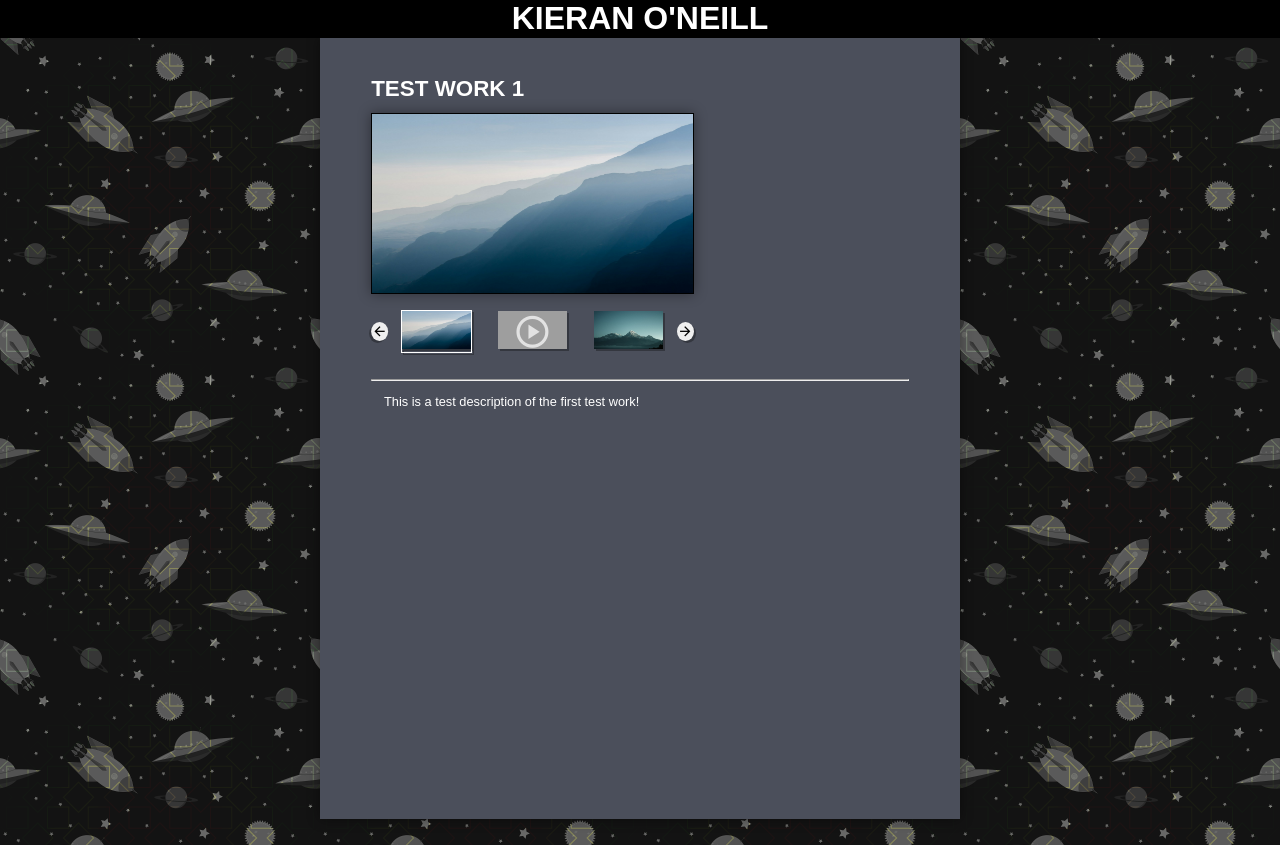
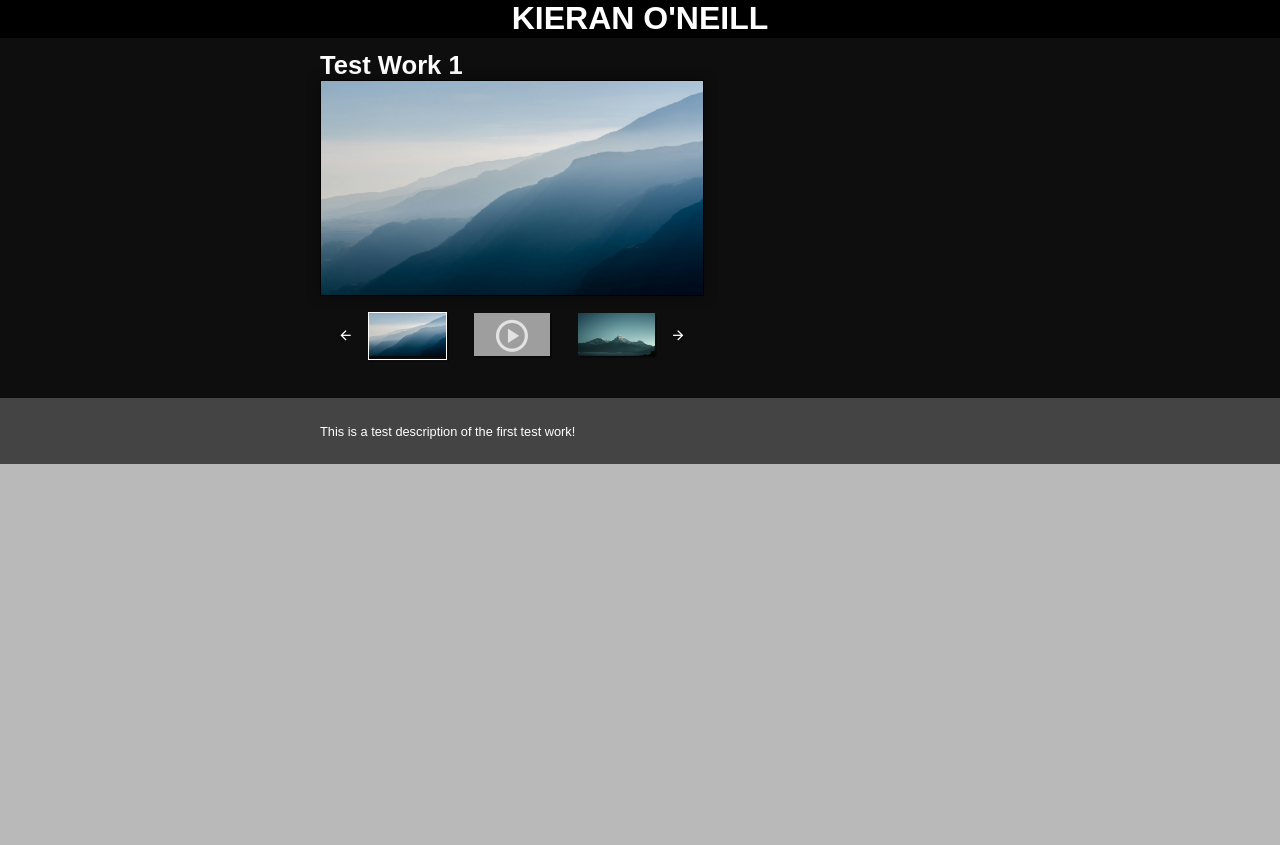
Before and after one commit to JeffBose85/kieranportfolio, a React (Create React App) app: page / in a window 1280 px wide. Both pictures are taken after a click on the button "TEST WORK 1". After the commit the page ends 800 px from the top, so only its background shows below. Built offline with nearby package versions, Linux system fonts and the light colour scheme; grey boxes are pictures that could not be loaded; a web font is replaced by a local one.

Commit message:
Restyled work page

```diff
--- a/src/components/WorkPageImages.js
+++ b/src/components/WorkPageImages.js
@@ -59,7 +59,7 @@ const WorkPageImages = (props) => {
             </div>
             <div className="imagescroller">
                 <button onClick={handleClickLeft} className="gallerybtn imageleft">
-                    <span class="material-symbols-outlined">arrow_forward</span>
+                    <span className="material-symbols-outlined">arrow_forward</span>
                 </button>
                 {gallery.slice(imageStart, imageEnd).map((image, index) => {
 
@@ -107,7 +107,7 @@ const WorkPageImages = (props) => {
                     );
                 })}
                 <button onClick={handleClickRight} className="gallerybtn imageright">
-                    <span class="material-symbols-outlined">arrow_forward</span>
+                    <span className="material-symbols-outlined">arrow_forward</span>
                 </button>
             </div>
         </div>
--- a/src/data/works.json
+++ b/src/data/works.json
@@ -3,7 +3,7 @@
         "id": 1,
         "title": "Test Work 1",
         "shortdescription": "Small description w1!",
-        "longdescription": ["This is a test description of the first test work!"],
+        "longdescription": ["<p>This is a test description of the first test work!</p>"],
         "mainimage": "/kieranportfolio/images/worktestimage1.jpg",
         "videos": ["https://www.youtube.com/embed/dQw4w9WgXcQ?controls=1"],
         "images": ["/kieranportfolio/images/worktestimage2.jpg","/kieranportfolio/images/worktestimage3.jpg","/kieranportfolio/images/worktestimage4.jpg"]
@@ -12,7 +12,7 @@
         "id": 2,
         "title": "Test Work 2",
         "shortdescription": "This is a test description of the second test work! ",
-        "longdescription": ["This is a test description of the second test work!"],
+        "longdescription": ["<p>This is a test description of the second test work!</p>"],
         "mainimage": "/kieranportfolio/images/worktestimage2.jpg",
         "videos": ["https://www.youtube.com/embed/dQw4w9WgXcQ?controls=1"],
         "images": ["/kieranportfolio/images/worktestimage1.jpg","/kieranportfolio/images/worktestimage3.jpg","/kieranportfolio/images/worktestimage4.jpg","/kieranportfolio/images/worktestimage1.jpg","/kieranportfolio/images/worktestimage3.jpg","/kieranportfolio/images/worktestimage4.jpg"]
@@ -21,8 +21,9 @@
         "id": 3,
         "title": "Long Title of Eternal Doom",
         "shortdescription": "Small description w3!",
-        "longdescription": ["<p>Paragraph 1<p>",
-                            "<p>Paragraph 2<p/>",
+        "longdescription": ["<p>Paragraph 1</p>",
+                            "<p>Paragraph 2</p>",
+                            "<br class=\"break\">",
                             "<iframe src=\"https://www.youtube.com/embed/dQw4w9WgXcQ?controls=1\" allowFullScreen/></iframe>",
                             "<img src=\"/kieranportfolio/images/worktestimage3.jpg\"/>"],
         "mainimage": "/kieranportfolio/images/worktestimage3.jpg",
@@ -35,11 +36,13 @@
         "shortdescription": "This is a test description of the fourth test work! This is a test description of the fourth test work!",
         "longdescription": ["<p>TESTING.</p>",
                             "<img src=\"/kieranportfolio/images/worktestimage3.jpg\"/>",
-                            "<p>Test text </p><p>Test text </p>",
+                            "<br class=\"break\">",
+                            "<p>Test text </p>","<p>Test text </p>",
                             "<iframe src=\"https://www.youtube.com/embed/dQw4w9WgXcQ?controls=1\" allowFullScreen/></iframe>",
-                            "<p>Test text </p> <p>Test text </p>"],
+                            "<br class=\"break\">",
+                            "<p>Test text </p>","<p>Test text </p>"],
         "mainimage": "/kieranportfolio/images/worktestimage4.jpg",
-        "videos": ["https://www.youtube.com/embed/dQw4w9WgXcQ?controls=1","https://www.youtube.com/embed/l571s8eDXGY?controls=1","https://www.youtube.com/embed/F-jfOEOgNL8?controls=1"],
+        "videos": ["https://www.youtube.com/embed/dQw4w9WgXcQ?controls=1"],
         "images": ["/kieranportfolio/images/worktestimage1.jpg","/kieranportfolio/images/worktestimage3.jpg","/kieranportfolio/images/worktestimage2.jpg"]
     }
 ]
--- a/src/pages/WorkPage.js
+++ b/src/pages/WorkPage.js
@@ -8,21 +8,52 @@ const WorkPage = () => {
     const loc = useLocation();
     const workData = loc.state.data;
     const backgroundImage = process.env.PUBLIC_URL + "/images/background.png";
+    let colors = ["dark", "med", "light"];
+    let colorindex = 1;
+    let style = "workpagesection " + "dark";
 
     return (
         <div className="workpagecontainer">
-            <div className="workpage">
-                <h1>{workData.title}</h1>
-                <WorkPageImages mainimage={workData.mainimage} images={workData.images} videos={workData.videos}></WorkPageImages>
-                <hr></hr>
-                <div className="workpagedescription">
-                    {workData.longdescription.map((ele) => {
-                        return (ReactHtmlParser(ele))
-                    })}
+            <div className={style}>
+                <div className="workpagecontent">
+                    <h1>{workData.title}</h1>
+                    <WorkPageImages mainimage={workData.mainimage} images={workData.images} videos={workData.videos}></WorkPageImages>
+                </div>
+            </div>
+
+            {workData.longdescription.map((ele) => {
+
+                let element = ReactHtmlParser(ele);
+                console.log(element);
+
+                // if(element.type === 'p') {
+                //     colorindex = (colorindex + 1) % colors.length;
+                // }
+                // if(element.type === 'iframe') {
+                //     // console.log("video!");
+                // }
+                // if(element.type === 'img') {
+                //     // console.log("video!");
+                // }
+
+                if(element.props.className === 'break') {
+                    colorindex = (colorindex + 1) % colors.length;
+                }
+
+
+                // console.log(colorindex);
+
+                let style = "workpagesection " + colors[colorindex];
+                return (
+                    <div className={style}>
+                        <div className="workpagecontent">
+                            {ReactHtmlParser(ele)}
+                        </div>
                     </div>
-            </div>
+                )
+            })}
         </div>
-     );
+    );
 }
 
 export default WorkPage;
--- a/src/styles/WorkPage.css
+++ b/src/styles/WorkPage.css
@@ -1,31 +1,50 @@
 .workpagecontainer {
     display: flex;
     justify-content: center;
+    flex-direction: column;
     width:100%;
     height: auto;
-
+/*
     background-image: url("/public/images/background.png");
     background-size: 25vw;
+     */
 
-}
-
-.workpage {
     box-sizing: border-box;
     /* position: absolute;
     transform: translate(-50%,0);
     left:50%; */
 
-    background-color: #4B4F5B;
-    filter: drop-shadow(0 0 .5vw rgba(0, 0, 0, 40%));
-    width:50vw;
-    height:auto;
-    margin-bottom: 2vw;
-    padding: 4vw;
-    padding-top: 3vw;
-    padding-bottom: 1vw;
 
     color:white;
     font-size: 1vw;
+
+}
+
+.workpagesection {
+    display: flex;
+    justify-content: center;
+    flex-direction: column;
+    align-items: center;
+    background-color: #4B4F5B;
+
+    padding: 1vw 0 1vw 0;
+
+}
+
+.dark {
+ background-color: #0e0e0e;
+}
+
+.med {
+    background-color: #444444;
+}
+
+.light {
+    background-color: #6d6d6d;
+}
+
+.workpagecontent {
+    width:50vw;
 
 }
 
@@ -39,6 +58,7 @@
 .imagegallery {
     position: relative;
     margin-bottom: 2vw;
+    width:50vw;
 }
 
 .imagegallery .mainimage{
@@ -72,6 +92,8 @@
     cursor: pointer;
     font-size: .8vw;
     filter: drop-shadow(.2vw .2vw rgba(0, 0, 0, 30%));
+    color:white;
+    background-color: transparent;
 }
 
 .imagescroller button span {
@@ -89,15 +111,8 @@
     transform: scaleX(-1);
 }
 
-.imagescroller .smallimagecontainer:hover, .imagescroller .imageright:hover {
-    transform: translate(-.1vw,-.1vw);
-    filter: drop-shadow(.3vw .3vw rgb(0, 0, 0, 30%));
-    transition: .2s;
-}
-
-.imagescroller .imageleft:hover {
-    transform: translate(-.1vw,-.1vw) scaleX(-1);
-    filter: drop-shadow(.3vw .3vw rgb(0, 0, 0, 30%));
+.imagescroller button:hover {
+    color:gray;
     transition: .2s;
 }
 
@@ -109,6 +124,12 @@
     filter: drop-shadow(.2vw .2vw rgba(0, 0, 0, 30%));
 
     border: .15vw transparent solid;
+}
+
+.imagescroller .smallimagecontainer:hover {
+    transform: translate(-.1vw,-.1vw);
+    filter: drop-shadow(.3vw .3vw rgb(0, 0, 0, 30%));
+    transition: .2s;
 }
 
 .imagescroller .smallimagecontainer .smallimage {
@@ -148,22 +169,16 @@
     border:.15vw white solid;
 }
 
-.workpagedescription {
-    padding:1vw;
-    height: auto;
-    min-height: 400px;
-}
-
-.workpagedescription p{
+.workpagecontent p{
     margin: 1vw 0 1vw 0;
     font-size: 1vw;
 }
 
-.workpagedescription img {
+.workpagecontent img {
     width:80%;
 }
 
-.workpagedescription iframe {
+.workpagecontent iframe {
     width:80%;
     aspect-ratio: 16/9;
     border: none;
```
Also changed, not shown: src/data/worksformatting.txt (added).
